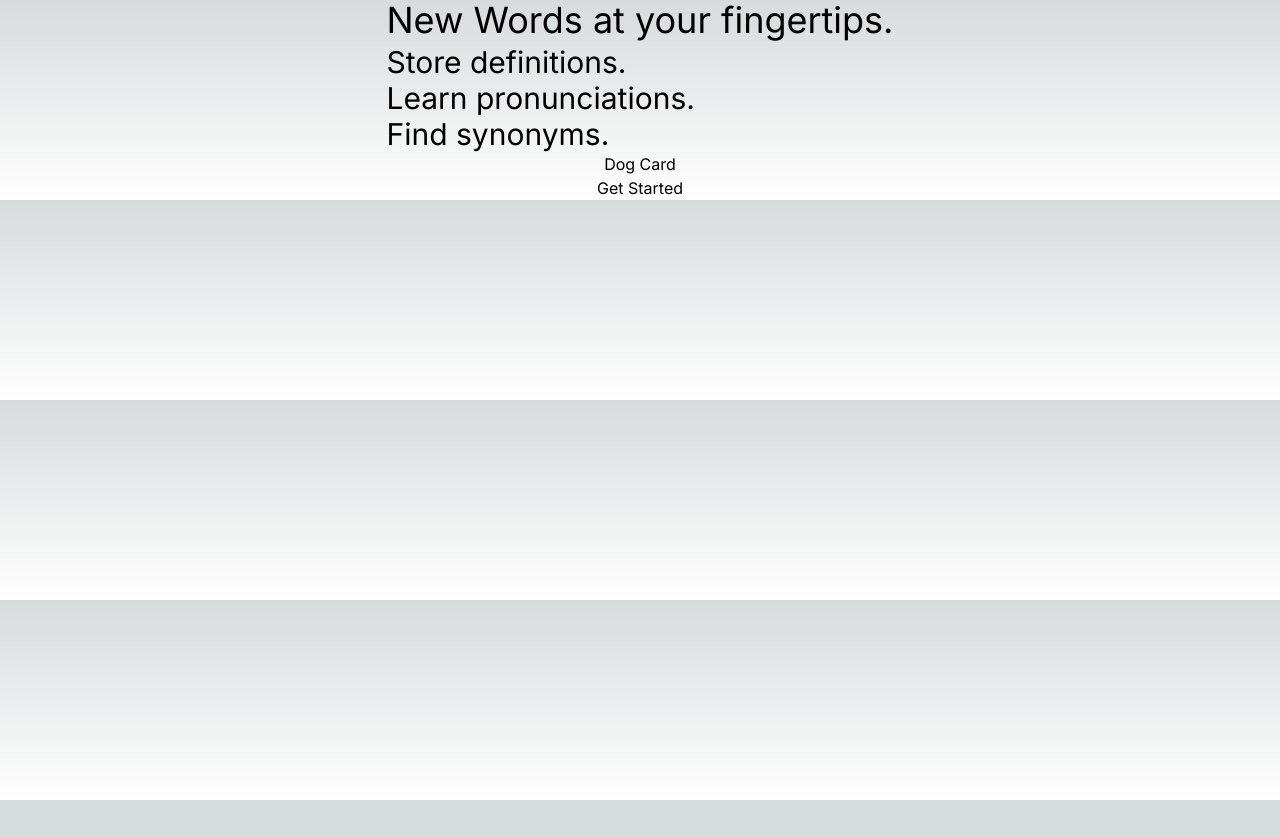
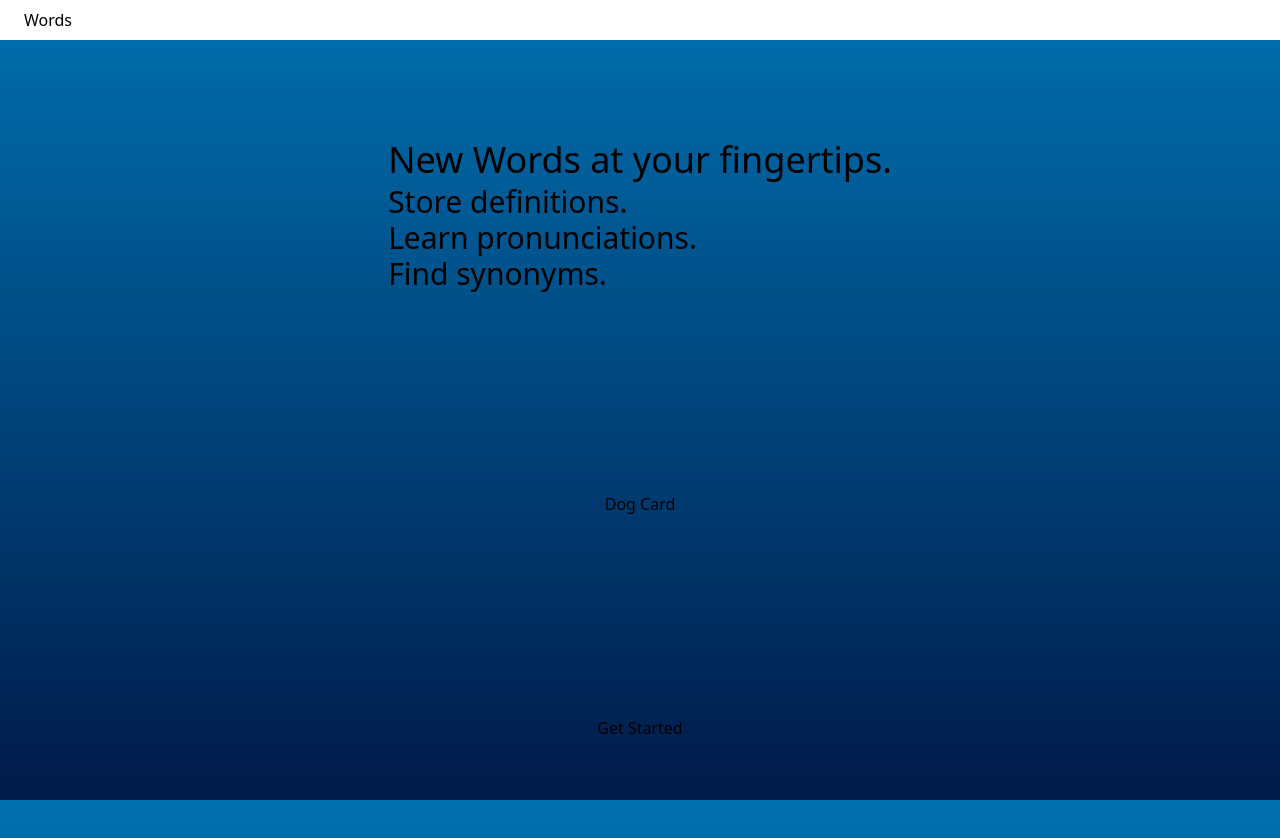
Before and after one commit to GGomez11/nextjs-word-front-end, a Next.js app: page / in a window 1280 px wide. Before the commit the page ends 800 px from the top, so only its background shows below. Built offline with nearby package versions, Linux system fonts and the light colour scheme.

Commit message:
refactor: add navbar to layout

```diff
--- a/src/app/layout.tsx
+++ b/src/app/layout.tsx
@@ -1,6 +1,7 @@
 import type { Metadata } from "next";
 import { Inter } from "next/font/google";
 import "./globals.css";
+import Navbar from "./components/navbar";
 
 const inter = Inter({ subsets: ["latin"] });
 
@@ -15,8 +16,11 @@ export default function RootLayout({
   children: React.ReactNode;
 }>) {
   return (
-    <html lang="en">
-      <body className={inter.className}>{children}</body>
+    <html lang="en" className="h-full">
+      <body className="h-full bg-gradient-to-t from-lowerGradient to-upperGradient overflow-hidden">
+        <Navbar/>
+        {children}
+      </body>
     </html>
   );
 }
```
